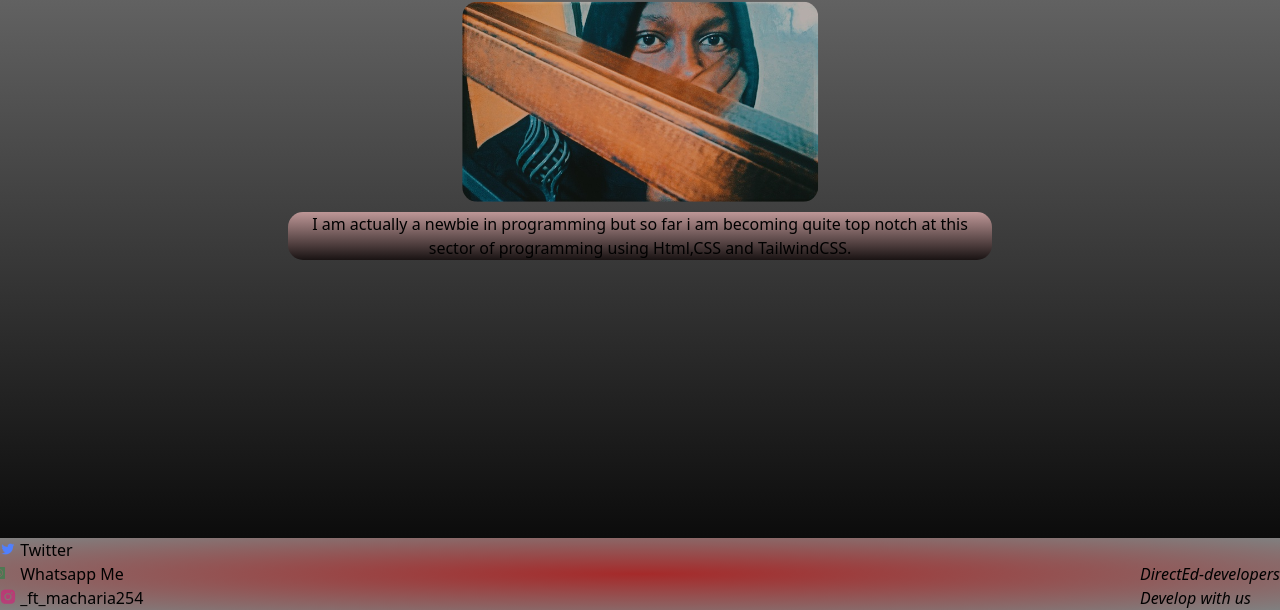
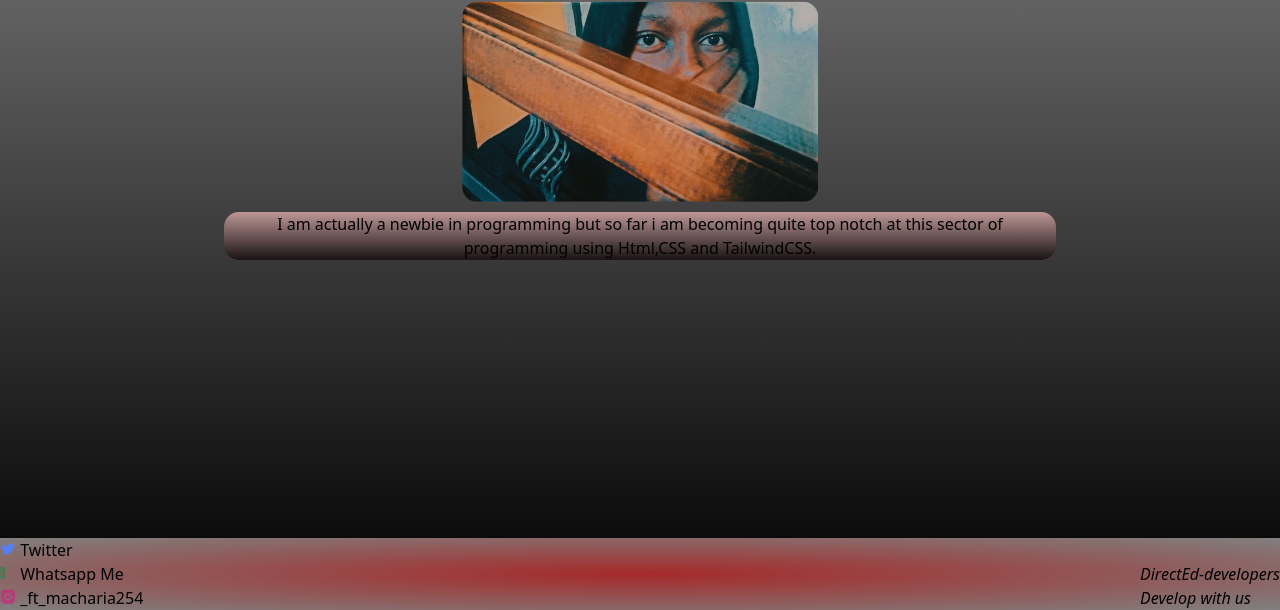
Before and after one commit to collinsmathinji/COLLO, a plain HTML site: page index.html in a window 1280 px wide. Shown: the part 190-800 px from the top of the page. Drawn offline with nearby package versions, Linux system fonts and the light colour scheme.

Commit message:
my home tab

```diff
--- a/css/style.css
+++ b/css/style.css
@@ -52,7 +52,7 @@ html{
     border-radius: 15px;
     left:8;
     text-align: center;
-    max-width: 55%;
+    max-width: 65%;
 }
 a:hover{
     color: white;
```
